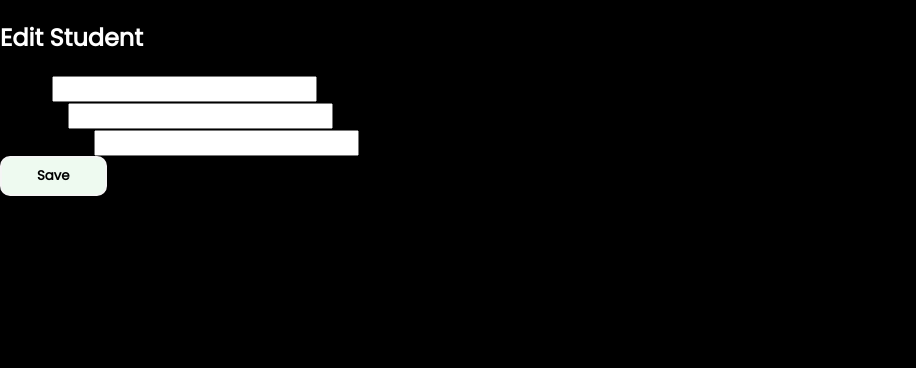
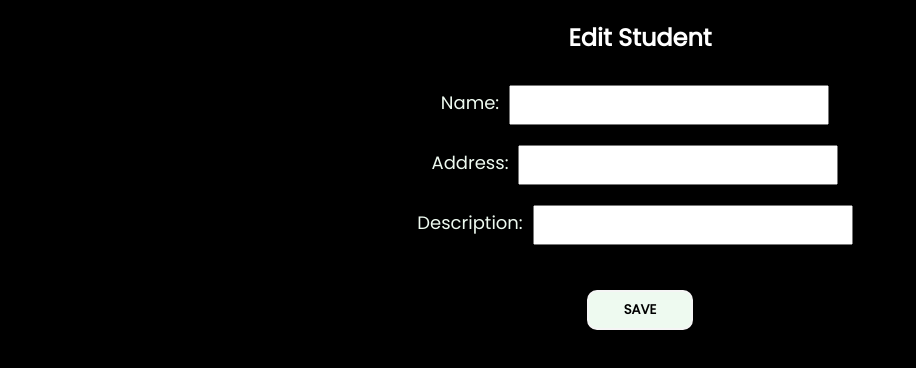
Before and after one commit to karechob/Frontend-CRUD-project, a React (Create React App) app in the folder crud-frontend/: page /campus/1 in a window 1280 px wide. Shown: the top 368 px of the page, without its empty margins (0-916 px from the left). Built offline with nearby package versions, Linux system fonts and the light colour scheme.

Commit message:
added styling for forms

```diff
--- a/crud-frontend/src/App/App.css
+++ b/crud-frontend/src/App/App.css
@@ -265,9 +265,38 @@ button:hover {
   border: solid black;
   margin-left: 10px;
 }
+
 .link-color {
   color: #eefaf0;
 }
+
 .btn-campus-delete {
   margin-left: 5px;
 }
+
+.labels-form {
+  text-align: center;
+  color: #eefaf0;
+  font-size: large;
+}
+
+.form-container {
+  align-items: center;
+}
+
+.input-form {
+  height: auto;
+  margin: 10px;
+  width: 300px;
+  padding: 8px;
+}
+
+.form-container {
+  display: flex;
+  flex-direction: column;
+  align-items: center;
+}
+
+.save-btn {
+  margin-top: 35px;
+}
--- a/crud-frontend/src/pages/EditCampus.jsx
+++ b/crud-frontend/src/pages/EditCampus.jsx
@@ -2,7 +2,6 @@ import React, { useEffect, useState } from 'react';
 import { useDispatch, useSelector } from 'react-redux';
 import { useParams, useNavigate } from 'react-router-dom';
 import { updateCampusThunk } from '../redux/campuses/campuses.actions';
-
 
 function EditCampus(props) {
 
@@ -73,12 +72,12 @@ function EditCampus(props) {
   };
 
   return (
-    <div>
-      <h2>Edit Student</h2>
-      <form onSubmit={handleSubmit}>
+    <div className="form-wrapper">
+      <h2 className="campus-title">Edit Student</h2>
+      <form className="form-container" onSubmit={handleSubmit}>
         <div>
-          <label>Name:</label>
-          <input
+          <label className='labels-form'>Name:</label>
+          <input className='input-form'
             type="text"
             name="name"
             value={formData.name}
@@ -87,8 +86,8 @@ function EditCampus(props) {
           {errors.name && <p>{errors.name}</p>}
         </div>
         <div>
-          <label>Address:</label>
-          <input
+          <label className='labels-form'>Address:</label>
+          <input className='input-form'
             type="text"
             name="address"
             value={formData.address}
@@ -97,8 +96,8 @@ function EditCampus(props) {
           {errors.address && <p>{errors.address}</p>}
         </div>
         <div>
-          <label>Description:</label>
-          <input
+          <label className='labels-form'>Description:</label>
+          <input className='input-form'
             type="text"
             name="description"
             value={formData.description}
@@ -106,7 +105,9 @@ function EditCampus(props) {
           />
           {errors.description && <p>{errors.description}</p>}
         </div>
-        <button type="submit" >Save</button>
+        <div className='btn-container'>
+        <button className='save-btn' type="submit">SAVE</button>
+        </div>
       </form>
     </div>
   )
```
